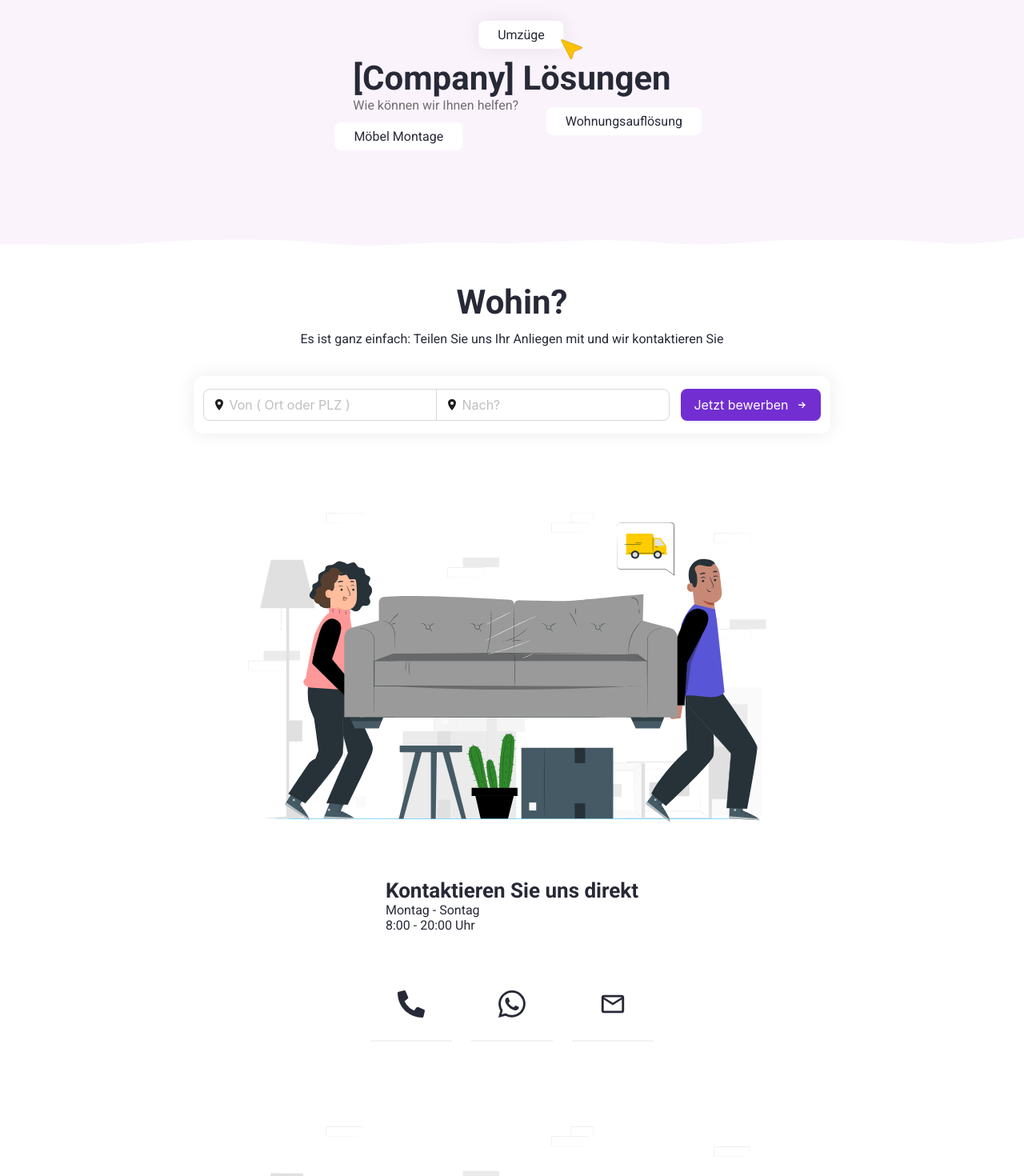
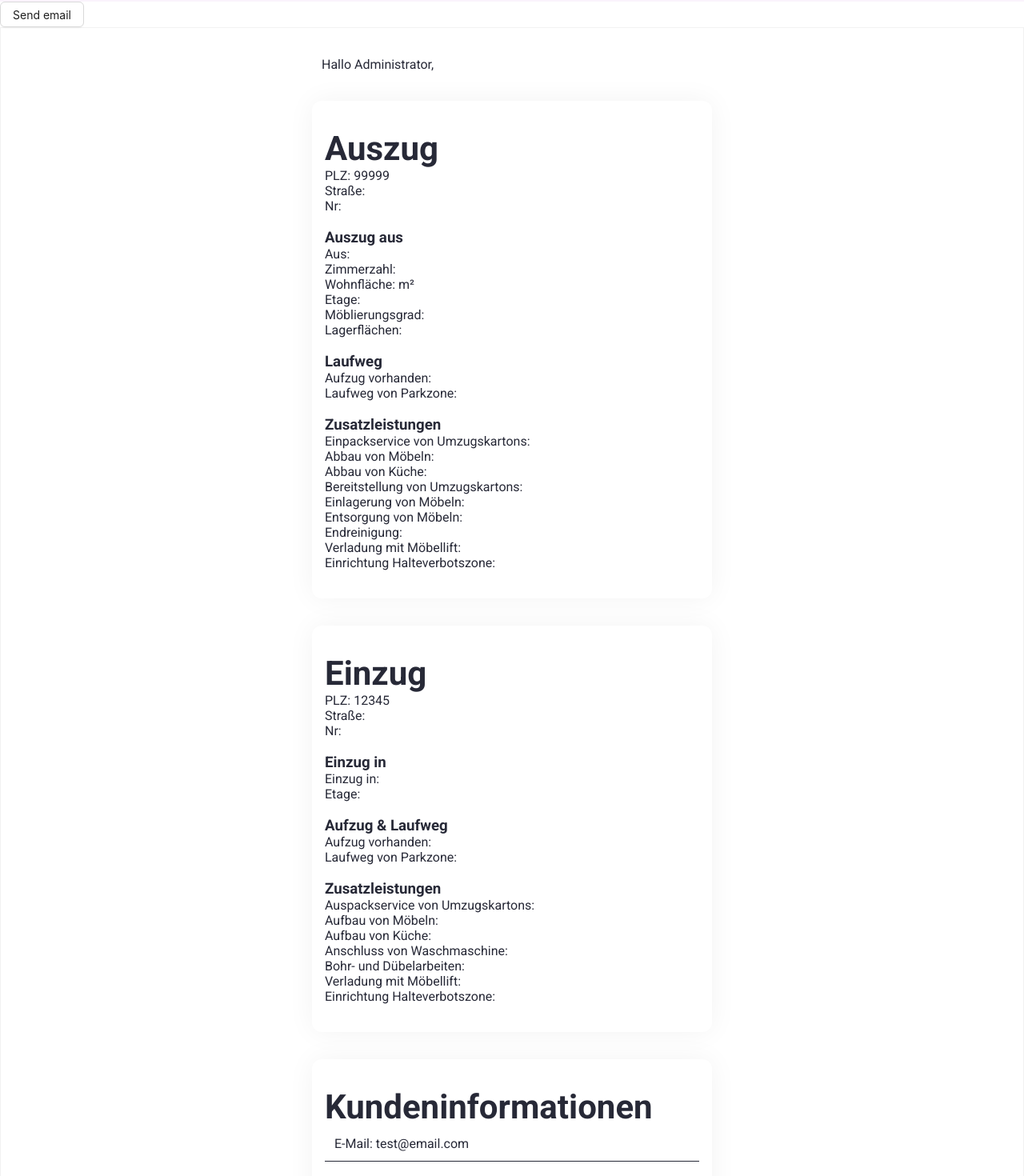
Before and after one commit to zaqoutm/umzuger, a Next.js app: page / in a window 1280 px wide. Shown: the part 50-1520 px from the top of the page at 80% size. Built offline with nearby package versions, Linux system fonts and the light colour scheme; no server answers; what @ant-design/nextjs-registry would draw is missing.

Commit message:
resend email service

```diff
--- a/package.json
+++ b/package.json
@@ -17,7 +17,8 @@
     "react": "^19.0.0",
     "react-dom": "^19.0.0",
     "react-hook-form": "^7.57.0",
-    "react-icons": "^5.5.0"
+    "react-icons": "^5.5.0",
+    "resend": "^4.6.0"
   },
   "devDependencies": {
     "@eslint/eslintrc": "^3",
--- /dev/null
+++ b/src/app/api/hello/route.ts
@@ -0,0 +1,5 @@
+import { NextResponse } from "next/server";
+
+export async function GET() {
+  return NextResponse.json({ msg: "hello" });
+}
--- a/src/app/apply/LastStep.tsx
+++ b/src/app/apply/LastStep.tsx
@@ -15,6 +15,9 @@ export default function LastStep({ prev, data }: PropsType) {
   const [showSpinner, setShowSpinner] = useState(false);
 
   function send() {
+    // sendEmail();
+    // we need email, phone, ...etc
+
     // TODOs:
     // send email
     // clean data
@@ -23,8 +26,6 @@ export default function LastStep({ prev, data }: PropsType) {
 
     setTimeout(() => {
       setShowSpinner(false);
-
-      console.log("email sent");
     }, 2000);
   }
 
--- a/src/app/page.tsx
+++ b/src/app/page.tsx
@@ -1,10 +1,14 @@
+import EmailTemplate from "@/components/EmailTemplate";
 import WohinFormComponent from "@/components/where-form/page";
+import { sendEmail } from "@/lib/resend";
+import { Button } from "antd";
 import * as motion from "motion/react-client";
 import Image from "next/image";
 import Link from "next/link";
 import { BsWhatsapp } from "react-icons/bs";
 import { FaPhoneAlt } from "react-icons/fa";
 import { MdOutlineMailOutline } from "react-icons/md";
+import { FinalFormDataType } from "./apply/types";
 import styles from "./page.module.css";
 
 export default function Home() {
@@ -12,8 +16,28 @@ export default function Home() {
   const company_phone = "+49123456789";
   const whatsappPhone = "+49123456789";
 
+  const data: FinalFormDataType = {
+    auszugort: {
+      plz: "99999",
+      ausZugAus: {},
+      laufweg: {},
+      zusatzleistungen: {},
+    },
+    einzugort: { plz: "12345", ausZugIn: {}, laufweg: {}, zusatzleistungen: {} },
+  };
+
+  async function sendEmailNow() {
+    "use server";
+    sendEmail("Neue Anfrage", "Administrator", data);
+  }
+
   return (
     <div>
+      {/*  */}
+      <Button onClick={sendEmailNow}>Send email</Button>
+      <EmailTemplate firstName='Administrator' data={data} />
+      {/*  */}
+
       <div className={styles.introSection}>
         {/*  */}
         <motion.div
--- /dev/null
+++ b/src/components/EmailTemplate.tsx
@@ -0,0 +1,116 @@
+import { FinalFormDataType } from "@/app/apply/types";
+
+function EmailTemplate({ firstName, data }: { firstName: string; data: FinalFormDataType }) {
+  const date = new Date();
+
+  const options: any = {
+    weekday: "long",
+    year: "numeric",
+    month: "long",
+    day: "numeric",
+    time: {
+      timeZone: "UTC",
+      hour: "2-digit",
+      minute: "2-digit",
+    },
+  };
+
+  return (
+    <div style={{ border: "1px solid #f2f2f2", padding: "24px" }}>
+      <div style={{ marginInline: "auto", maxWidth: 500 }}>
+        <div style={{ marginBottom: 24, padding: 12 }}>
+          <p>Hallo {firstName},</p>
+          {/* <div style={{ display: "flex", gap: 12 }}> */}
+          {/* <p>am {date.toLocaleDateString("de-DE", options)}</p>
+            <p>um {date.toLocaleTimeString("de-DE", options.time)} Uhr</p> */}
+          {/* </div> */}
+        </div>
+        <div
+          style={{
+            backgroundColor: "#fff",
+            padding: "35px 16px",
+            boxShadow: "0 0px 34px rgba(0, 0, 0, 0.05)",
+            borderRadius: 12,
+            marginBottom: 34,
+          }}
+        >
+          <h1>Auszug</h1>
+          <p>PLZ: {data.auszugort?.plz}</p>
+          <p>Straße: {data.auszugort?.street}</p>
+          <p>Nr: {data.auszugort?.streetNumber}</p>
+          <br />
+          <h3>Auszug aus</h3>
+          <p>Aus: {data.auszugort?.ausZugAus.homeType}</p>
+          <p>Zimmerzahl: {data.auszugort?.ausZugAus.rooms}</p>
+          <p>Wohnfläche: {data.auszugort?.ausZugAus.livingSpace} m²</p>
+          <p>Etage: {data.auszugort?.ausZugAus.floor}</p>
+          <p>Möblierungsgrad: {data.auszugort?.ausZugAus.degreeOfFurnishing}</p>
+          <p>Lagerflächen: {data.auszugort?.ausZugAus.storageAreas}</p>
+          <br />
+          <h3>Laufweg</h3>
+          <p>Aufzug vorhanden: {data.auszugort?.laufweg.elevatorAvailable && "Ja"}</p>
+          <p>Laufweg von Parkzone: {data.auszugort?.laufweg.parkzone}</p>
+          <br />
+          <h3>Zusatzleistungen</h3>
+          <p>Einpackservice von Umzugskartons: {data.auszugort?.zusatzleistungen.packing && "Ja"}</p>
+          <p>Abbau von Möbeln: {data.auszugort?.zusatzleistungen.dismantlingFurniture && "Ja"}</p>
+          <p>Abbau von Küche: {data.auszugort?.zusatzleistungen.dismantlingKitchen && "Ja"}</p>
+          <p>Bereitstellung von Umzugskartons: {data.auszugort?.zusatzleistungen.provisionBoxes && "Ja"}</p>
+          <p>Einlagerung von Möbeln: {data.auszugort?.zusatzleistungen.storageFurniture && "Ja"}</p>
+          <p>Entsorgung von Möbeln: {data.auszugort?.zusatzleistungen.disposalFurniture && "Ja"}</p>
+          <p>Endreinigung: {data.auszugort?.zusatzleistungen.finalCleaning && "Ja"}</p>
+          <p>Verladung mit Möbellift: {data.auszugort?.zusatzleistungen.furnitureLift && "Ja"}</p>
+          <p>Einrichtung Halteverbotszone: {data.auszugort?.zusatzleistungen.establishParkingZone && "Ja"}</p>
+        </div>
+
+        <div style={box}>
+          <h1>Einzug</h1>
+          <p>PLZ: {data.einzugort?.plz}</p>
+          <p>Straße: {data.einzugort?.street}</p>
+          <p>Nr: {data.einzugort?.streetNumber}</p>
+          <br />
+          <h3>Einzug in</h3>
+          <p>Einzug in: {data.einzugort?.ausZugIn.homeType}</p>
+          <p>Etage: {data.einzugort?.ausZugIn.floor}</p>
+          <br />
+          <h3>Aufzug & Laufweg</h3>
+          <p>Aufzug vorhanden: {data.einzugort?.laufweg.elevatorAvailable && "Ja"}</p>
+          <p>Laufweg von Parkzone: {data.einzugort?.laufweg.parkzone}</p>
+          <br />
+          <h3>Zusatzleistungen</h3>
+          <p>Auspackservice von Umzugskartons: {data.einzugort?.zusatzleistungen.packing && "Ja"}</p>
+          <p>Aufbau von Möbeln: {data.einzugort?.zusatzleistungen.dismantlingFurniture && "Ja"}</p>
+          <p>Aufbau von Küche: {data.einzugort?.zusatzleistungen.dismantlingKitchen && "Ja"}</p>
+          <p>Anschluss von Waschmaschine: {data.einzugort?.zusatzleistungen.connectingWashingMachine && "Ja"}</p>
+          <p>Bohr- und Dübelarbeiten: {data.einzugort?.zusatzleistungen.drillingDowelingWork && "Ja"}</p>
+          <p>Verladung mit Möbellift: {data.einzugort?.zusatzleistungen.furnitureLift && "Ja"}</p>
+          <p>Einrichtung Halteverbotszone: {data.einzugort?.zusatzleistungen.establishParkingZone && "Ja"}</p>
+        </div>
+
+        <div style={box}>
+          <h1>Kundeninformationen</h1>
+          <a
+            style={{ display: "block", marginBottom: 12, padding: 12, borderBottom: "1px solid" }}
+            href='mailto:test@email.com'
+          >
+            E-Mail: test@email.com
+          </a>
+          <a style={link} href='tel:+4900123456789'>
+            Phone: 123456789
+          </a>
+        </div>
+      </div>
+    </div>
+  );
+}
+
+export default EmailTemplate;
+
+const link = { display: "block", marginBottom: 12, padding: 12 };
+const box = {
+  backgroundColor: "#fff",
+  padding: "35px 16px",
+  boxShadow: "0 0px 34px rgba(0, 0, 0, 0.05)",
+  borderRadius: 12,
+  marginBottom: 34,
+};
--- /dev/null
+++ b/src/lib/resend.ts
@@ -0,0 +1,18 @@
+"use server";
+
+import { FinalFormDataType } from "@/app/apply/types";
+import EmailTemplate from "@/components/EmailTemplate";
+import { Resend } from "resend";
+
+const resend = new Resend(process.env.RESEND_API_KEY);
+
+export const sendEmail = async (subject: string, firstName: string, data: FinalFormDataType) => {
+  const result = await resend.emails.send({
+    from: "Acme <onboarding@resend.dev>",
+    to: "mo.zaqout@gmail.com",
+    subject: subject,
+    react: EmailTemplate({ firstName, data }),
+  });
+
+  console.log(result);
+};
```
Also changed, not shown: src/app/apply/types.tsx (+17 -16 lines), 2 other files (tests, documents, lock files or other folders).
